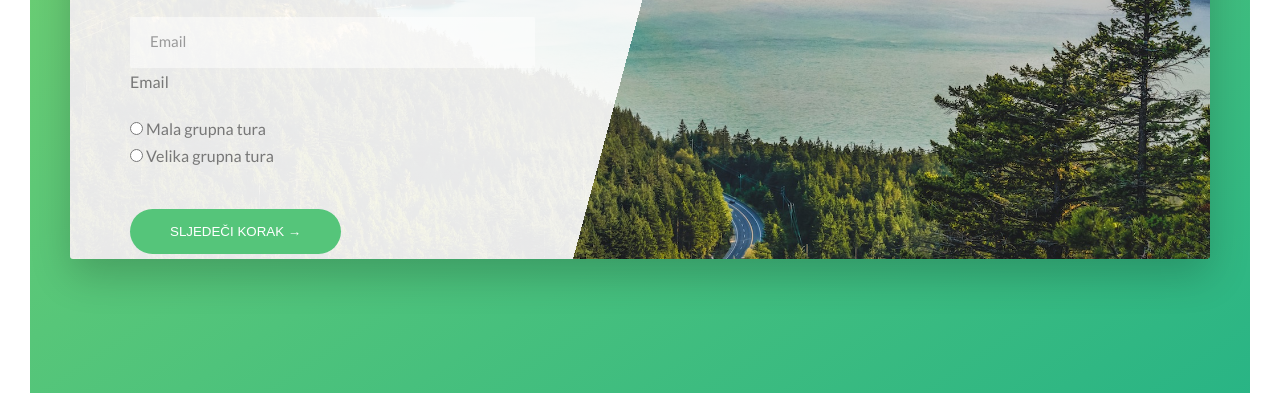
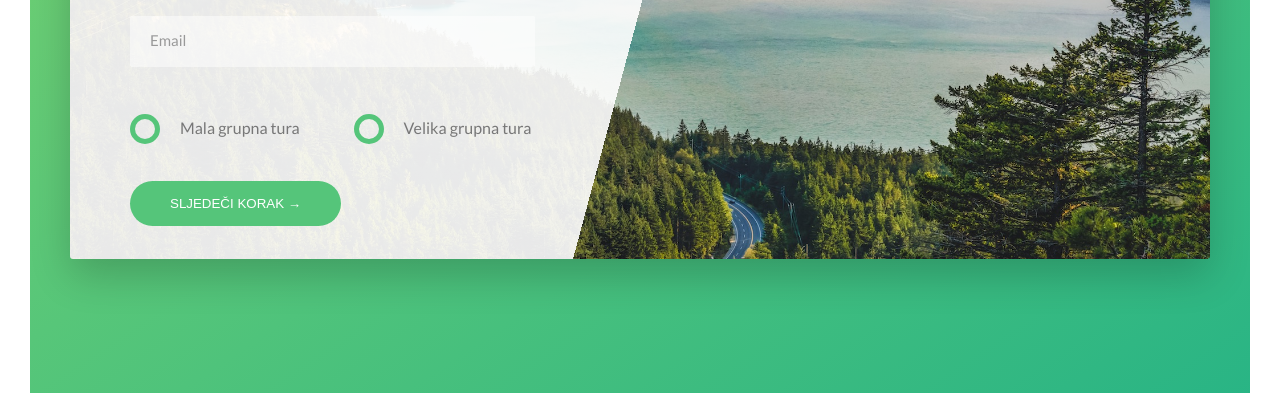
Before and after one commit to MARTIN111Zg/sassi-stuff, a website: page index.html in a window 1280 px wide. Shown: the part 5040-5433 px from the top of the page. Drawn offline with nearby package versions, Linux system fonts and the light colour scheme; files that its build step writes are made by us from their sources.

Commit message:
Update _form.scss

```diff
--- a/sass/components/_form.scss
+++ b/sass/components/_form.scss
@@ -16,6 +16,7 @@
         width: 90%;
         display: block;
         color:inherit;
+        transition: all .5s;
 
         &::-webkit-input-placeholder {
             color: $color-grey-dark-2;
@@ -28,6 +29,9 @@
             border-bottom: 3px solid $color-primary;
 
           }
+          &:focus:invalid {
+            border-bottom: 3px solid $color-secundary-dark;
+          }
 
     }
 
@@ -35,6 +39,61 @@
 
 
     &__label {
+        font-size: .75rem;
+        font-weight: 700;
+        margin-left: 1.25rem;
+        margin-top: .4rem;
+        display: block;
+        transition: all .3s;
+
+    }
+    &__input:placeholder-shown + &__label{
+        opacity: 0;
+        visibility: hidden;
+        transform: translateY(-2.5rem);
+
+    }
+    &__radio-group {
+        width: 49%;
+        display: inline-block;
+    }
+    &__radio-input {
+        display: none;
+    }
+    &__radio-label {
+        font-size: 1rem;
+        cursor: pointer;
+        position: relative;
+        padding-left: 3.125rem;
+    }
+    &__radio-button {
+        width: 1.9rem;
+        height: 1.9rem;
+        border:5px solid $color-primary;
+        border-radius: 50%;
+        display:inline-block;
+        position: absolute;
+        top: -.25rem;
+        left:0;
+
+        &::after {
+            content: "";
+            display: block;
+            height: 1rem;
+            width: 1rem;
+            border-radius: 50%;
+            position: absolute;
+            top:50%;
+            left: 50%;
+            transform: translate(-50%,-50%);
+            background:$color-primary;
+            opacity: 0;
+            transition: opacity .2s;
+
+        }
+    }
+    &__radio-input:checked ~ &__radio-label &__radio-button::after {
+        opacity: 1;
 
     }
 }
```
